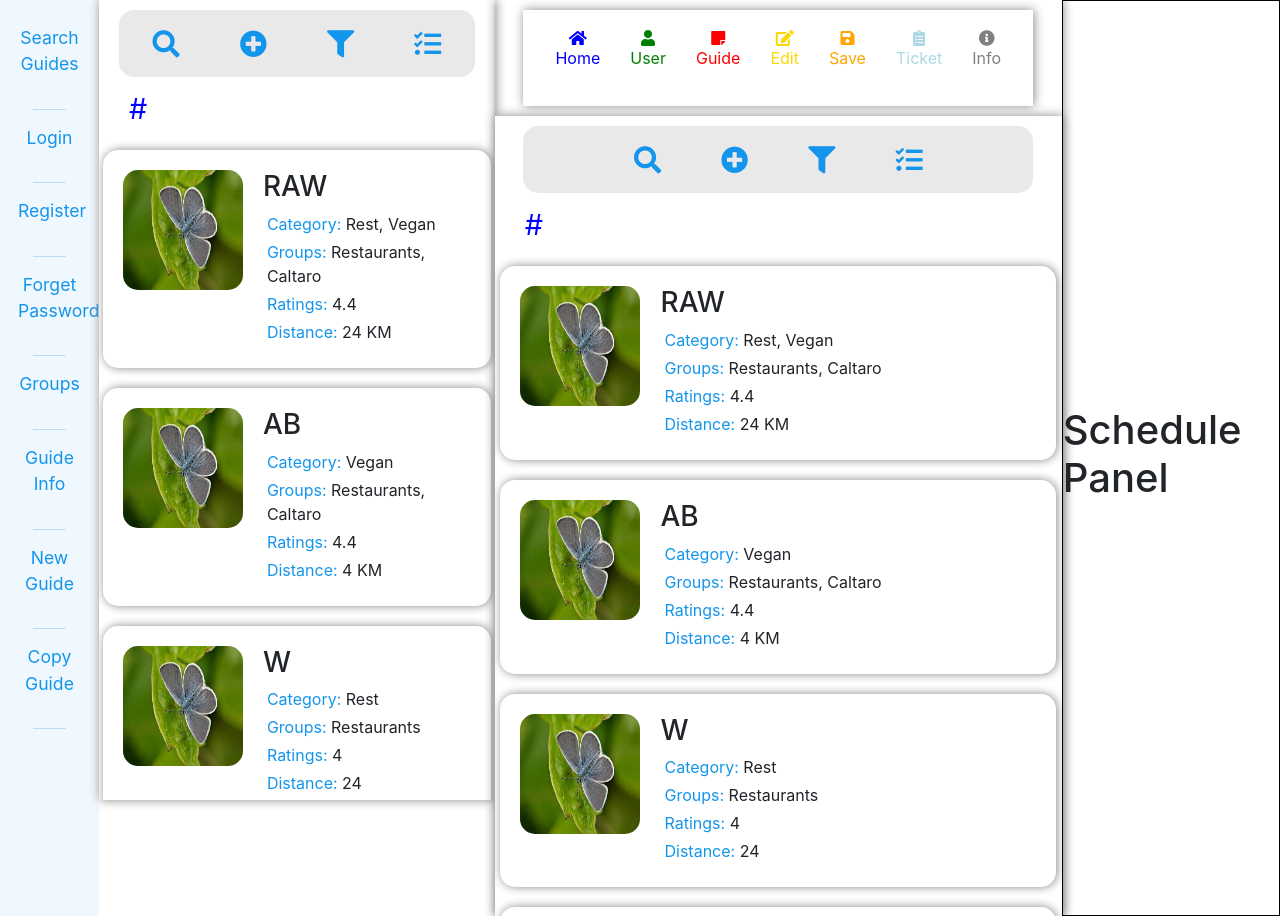
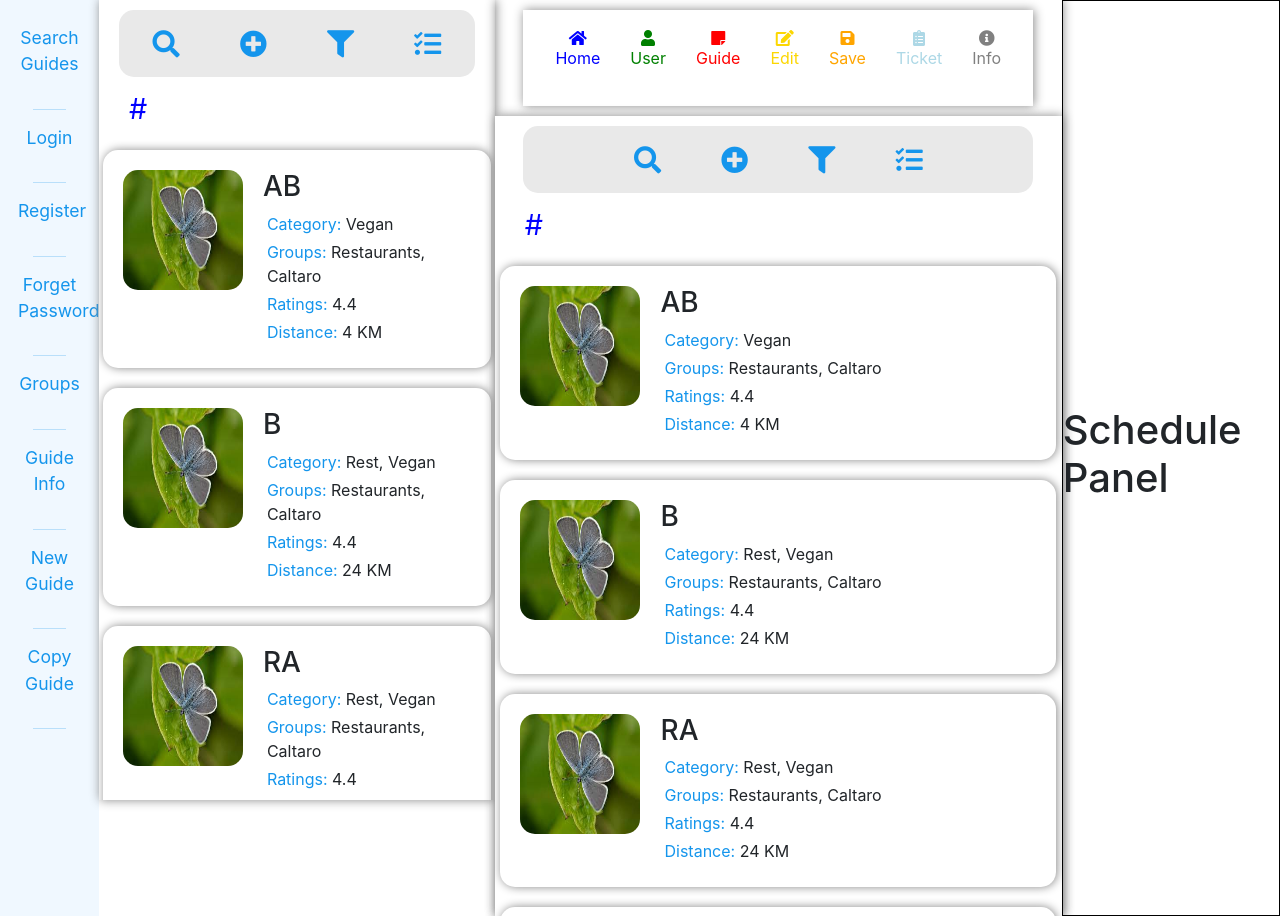
Before and after one commit to faisalur-rehman/redux-screen, a React (Create React App) app: page /places in a window 1280 px wide. Built offline with nearby package versions, Linux system fonts and the light colour scheme.

Commit message:
Sorted redux array

```diff
--- a/src/components/Places/Places.css
+++ b/src/components/Places/Places.css
@@ -34,3 +34,20 @@
   position: fixed;
   top: 0;
 } */
+.search {
+  width: 85%;
+  /* margin: auto; */
+  padding: 8px 10px;
+  border-radius: 8px;
+}
+.places form {
+  display: flex;
+  justify-content: center;
+  align-items: center;
+}
+i {
+  cursor: pointer;
+}
+.places form i {
+  margin-left: 10px;
+}
--- a/src/components/Places/Places.js
+++ b/src/components/Places/Places.js
@@ -1,17 +1,55 @@
-import React from "react";
+import React, { useState, useEffect } from "react";
 import "./Places.css";
 import PlaceCard from "./PlaceCard/PlaceCard";
 import PlacesHeader from "../PlacesHeader/PlacesHeader";
 import store from "../../store/store";
 
 const Places = () => {
+  const [search, setSearch] = useState(false);
+  const [searchedPlace, setSearchedPlace] = useState("");
+  const [places, setPlaces] = useState([]);
+
+  useEffect(() => {
+    let arr = store
+      .getState()
+      .slice()
+      .sort(function (a, b) {
+        return a.name > b.name ? 1 : b.name > a.name ? -1 : 0;
+      });
+    setPlaces(arr);
+  }, []);
+
+  console.log("searchedPlace", places);
+
+  function handleSearchCancel() {
+    setSearch(false);
+    setSearchedPlace("");
+  }
+
+  function handleSubmit(e) {
+    e.preventDefault();
+  }
+
   return (
     <div className="places">
       <div className="sticky-place-header">
-        <PlacesHeader />
+        <PlacesHeader setSearch={setSearch} />
       </div>
+      {search && (
+        <form onSubmit={handleSubmit}>
+          <input
+            className="search"
+            type="text"
+            placeholder="Search Places"
+            value={searchedPlace}
+            onChange={({ target }) => setSearchedPlace(target.value)}
+          />
+          <i class="fas fa-times" onClick={handleSearchCancel}></i>
+        </form>
+      )}
       <p className="alpha-order">#</p>
-      {store.getState().map((item, index) => (
+      {places.length > 0 &&
+        places.map((item, index) => (
           <div key={index}>
             <PlaceCard
               name={item.name}
--- a/src/components/PlacesHeader/PlacesHeader.js
+++ b/src/components/PlacesHeader/PlacesHeader.js
@@ -1,9 +1,9 @@
 import React from "react";
 import "./PlacesHeader.css";
-const PlacesHeader = () => {
+const PlacesHeader = ({ setSearch }) => {
   return (
     <div className="places-header">
-      <i className="fas fa-search"></i>
+      <i className="fas fa-search" onClick={() => setSearch(true)}></i>
       <i className="fas fa-plus-circle"></i>
       <i className="fas fa-filter"></i>
       <i className="fas fa-tasks"></i>
--- a/src/store/reducer.js
+++ b/src/store/reducer.js
@@ -5,7 +5,7 @@ const slice1 = createSlice({
   name: "sections",
   initialState: [
     {
-      name: "RAW",
+      name: "RA",
       rating: 4.4,
       groups: "Restaurants, Caltaro",
       distance: "24 KM",
@@ -95,7 +95,7 @@ const slice1 = createSlice({
       ],
     },
     {
-      name: "#RAW",
+      name: "B",
       rating: 4.4,
       groups: "Restaurants, Caltaro",
       distance: "24 KM",
```
Lines whose indentation alone changed are shown as unchanged.
